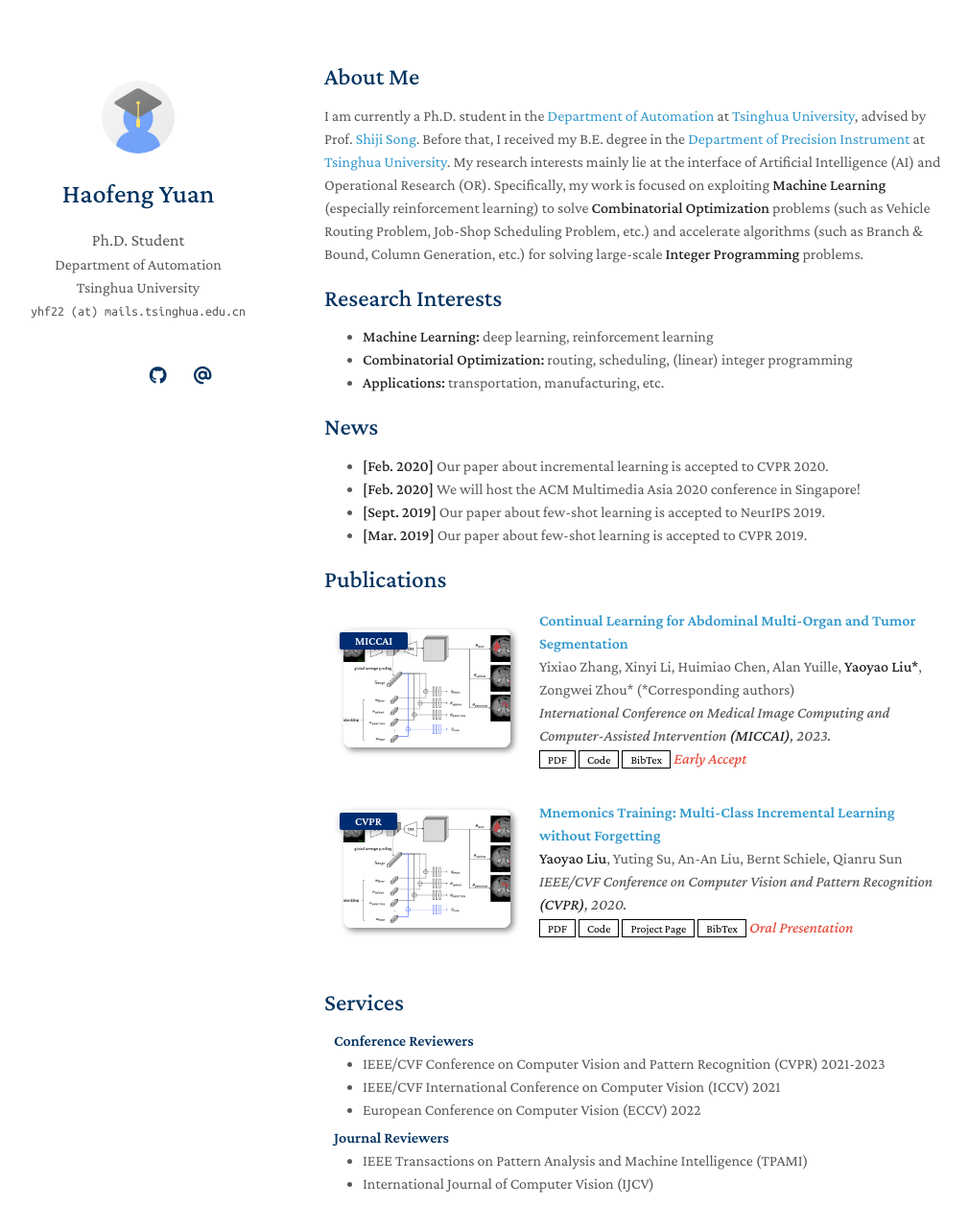
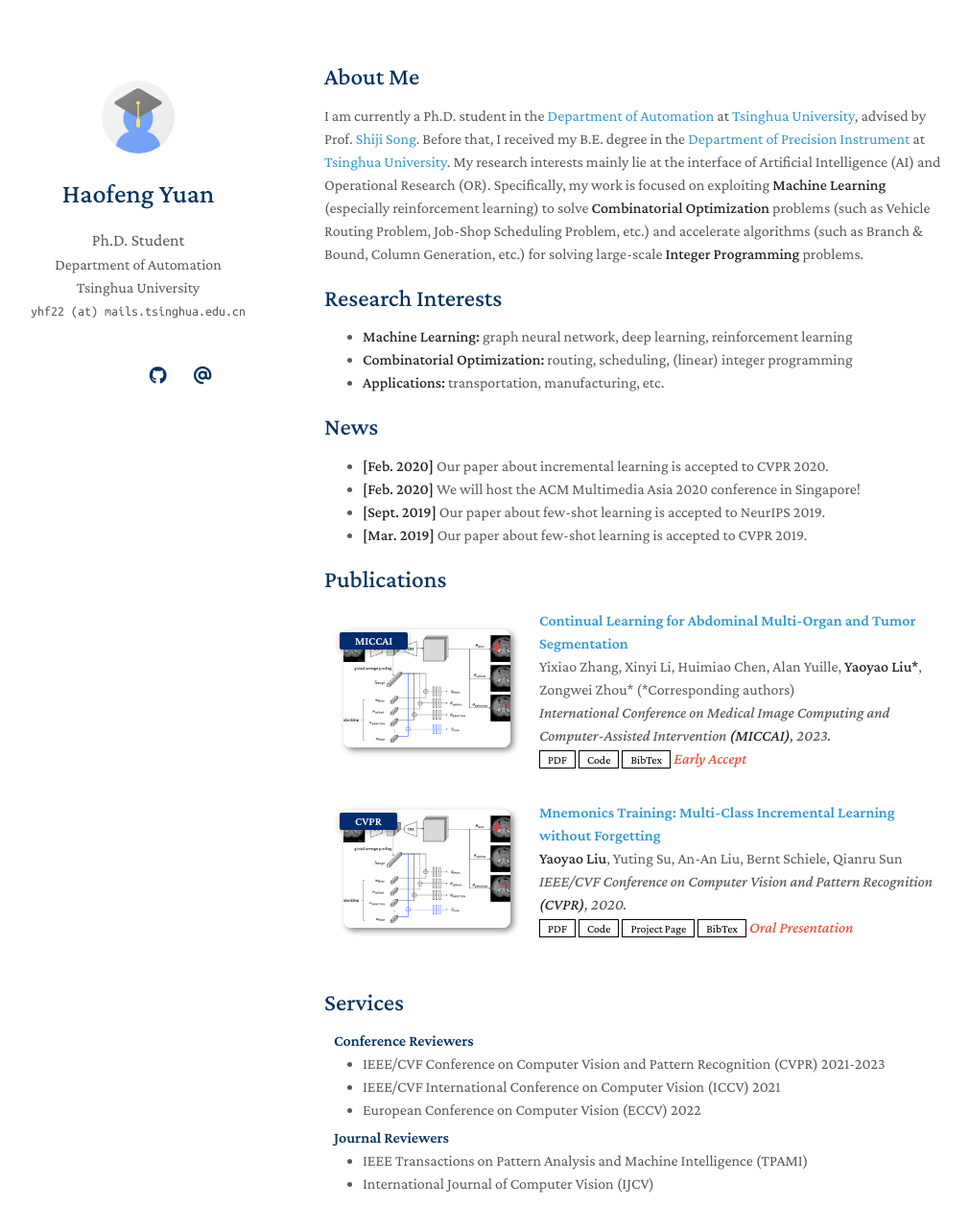
Before and after one commit to Xyz-yuanhf/Xyz-yuanhf.github.io, a Jekyll site: the page built from index.md, in a window 1280 px wide and 1340 px high. Shown: the top 1282 px of the window at 96% size, without its empty margins (132-1142 px from the left). Built offline with Jekyll 4.4.1, drawn with Linux system fonts in a browser that asks for light colours; a style sheet for code colours, icons or effects is not loaded; our own code applies the rules of GitHub Pages for plain Markdown files.

Commit message:
Update index.md

```diff
--- a/index.md
+++ b/index.md
@@ -9,7 +9,7 @@ I am currently a Ph.D. student in the [Department of Automation](https://www.au.
 
 ## Research Interests
 
-- **Machine Learning:** deep learning, reinforcement learning
+- **Machine Learning:** graph neural network, deep learning, reinforcement learning
 - **Combinatorial Optimization:** routing, scheduling, (linear) integer programming
 - **Applications:** transportation, manufacturing, etc.
 
```
